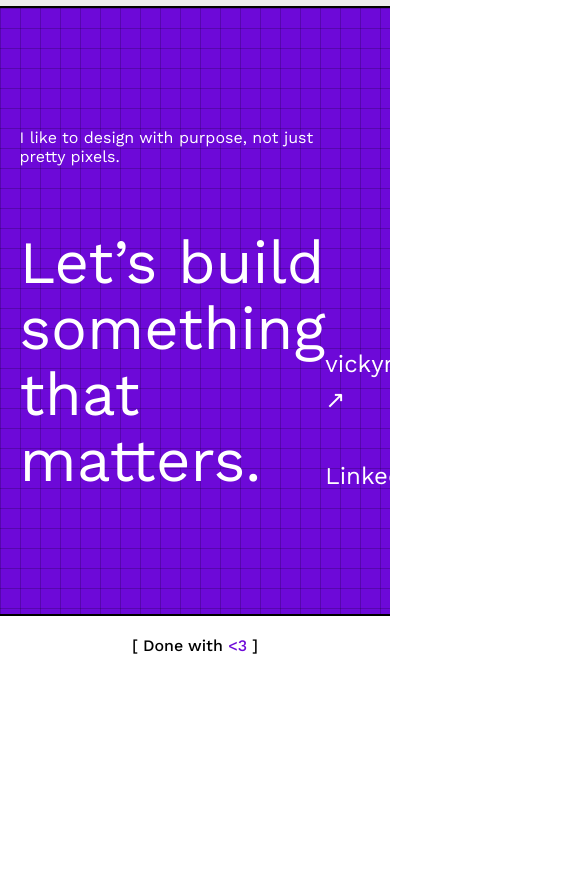
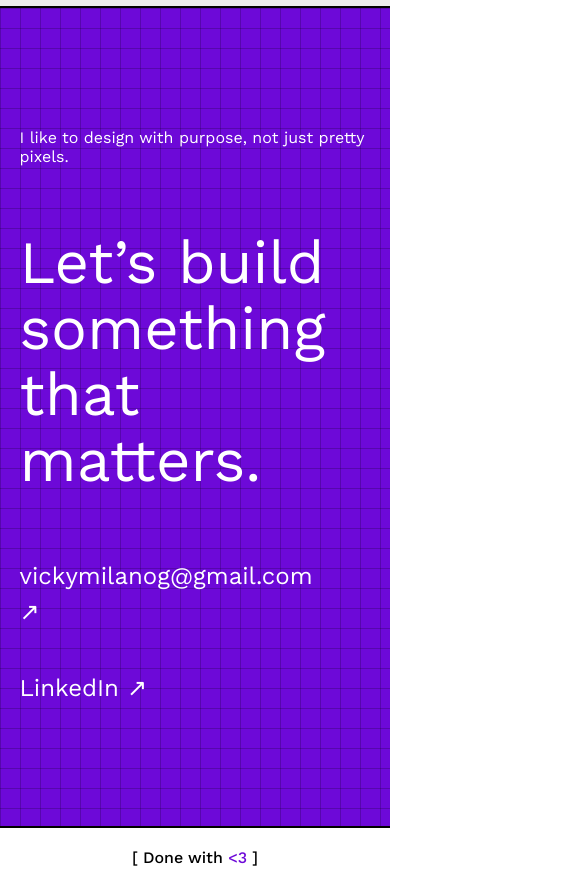
Before and after one commit to vickymilano/vickymilano.github.io, a React (Vite) app: page / in a window 390 px wide. Shown: the part 3900-4787 px from the top of the page, 585 px wide, since content can reach past the window. Before the commit the page ends 4575 px from the top, so only its background shows below. Built offline with nearby package versions, Linux system fonts and the light colour scheme.

Commit message:
add responsive 2

```diff
--- a/src/App.tsx
+++ b/src/App.tsx
@@ -95,8 +95,8 @@ function App() {
         background='purple'
         className='py-[120px]  bg-grid bg-[length:20px_20px]'
       >
-        <article className='flex justify-between items-end text-white'>
-          <div className='flex flex-col gap-16  max-w-[670px]'>
+        <article className='flex flex-col gap-16 2xl:flex-row justify-between 2xl:items-end text-white'>
+          <div className='flex flex-col gap-16 max-w-[670px]'>
             <p className='text-small'>
               I like to design with purpose, not just pretty pixels.
             </p>
```
